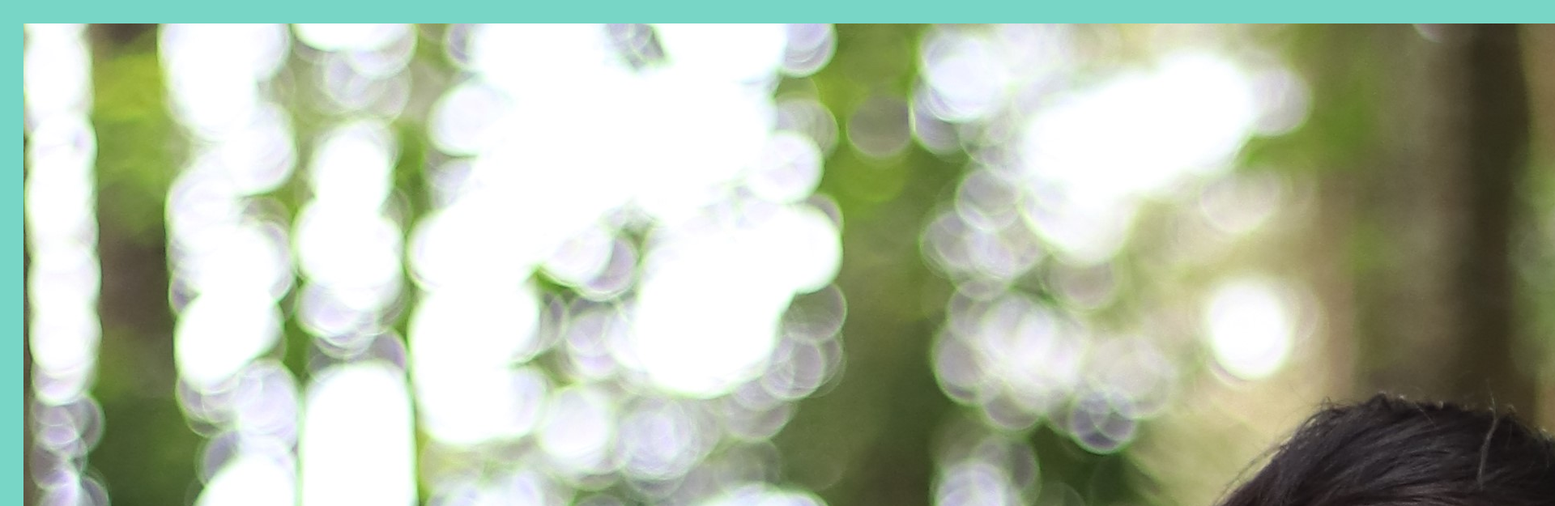
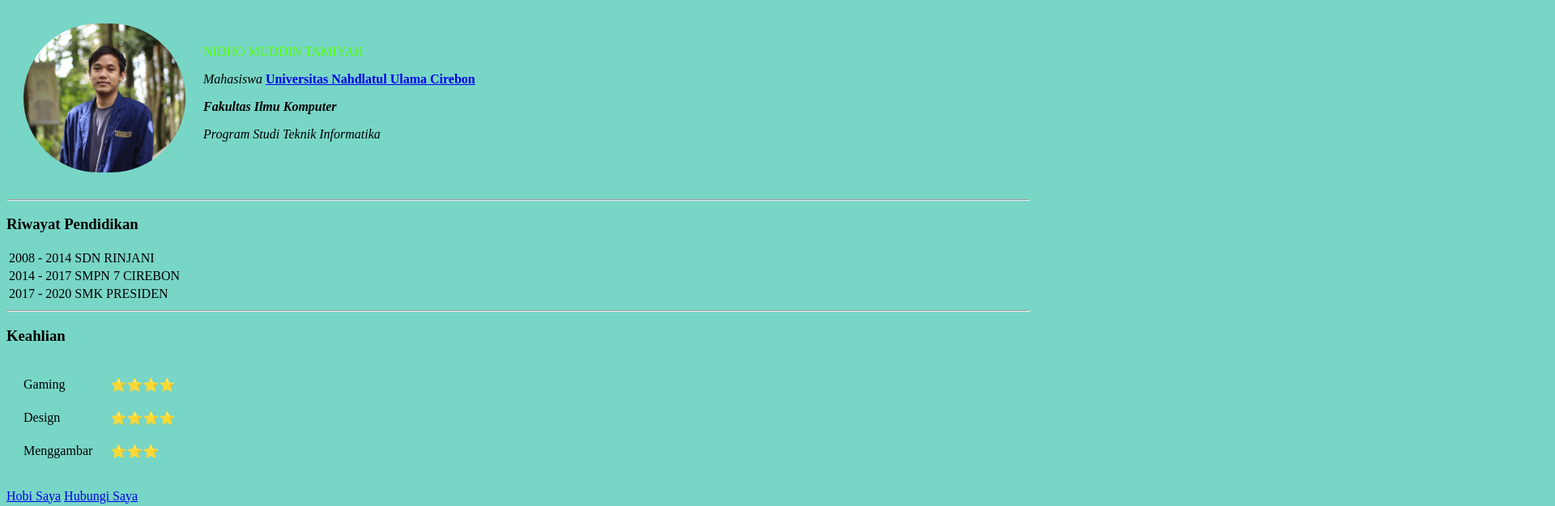
Before and after one commit to Nimuta01/nimuta, a plain HTML site: page cv1/index.html in a window 1280 px wide. Shown: the top 625 px of the page at 81% size, 1920 px wide, since content can reach past the window. Drawn offline with Linux system fonts and the light colour scheme.

Commit message:
Update index.html

```diff
--- a/cv1/index.html
+++ b/cv1/index.html
@@ -7,7 +7,7 @@
   <body bgcolor="78D6C6">
     <table cellspacing="20">
       <tr>
-        <td><img src="_MG_2820.png" alt="Foto Profil"></td>
+        <td><img src="_MG_2820.png" alt="Foto Profil" width="200px" style="border-radius: 100px; border-radius: 100px;"></td>
         <td><div id="text-container">
           NIDHO MUDDIN TAMIYAH
       </div>
```
